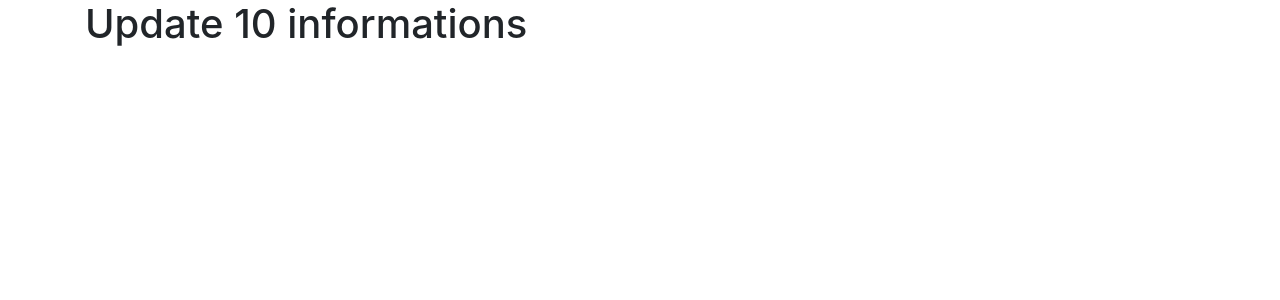
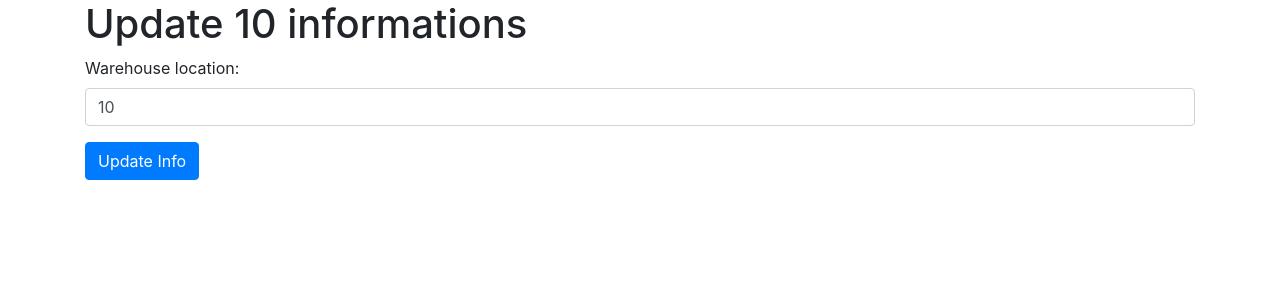
Before and after one commit to dwihdyn/inv-mgmt-system, a Python web app: template templates/warehouse_show.html in a window 1280 px wide. Shown: the part 56-356 px from the top of the page. Run offline with Jinja, Linux system fonts and the light colour scheme; the template is opened without the code that fills it: most values are stand-ins (such as "Sample title", 1, 10 or a date in 2020); some libraries are stand-ins or nearby versions.

Commit message:
can change warehouse location

```diff
--- a/templates/warehouse_show.html
+++ b/templates/warehouse_show.html
@@ -1,3 +1,18 @@
 {% extends '_layout.html' %} {% block ExtContent %}
 <h1>Update {{sel_wh.location}} informations</h1>
+<form
+  action="{{url_for('warehouse_update', id=sel_wh.warehouse_id)}}"
+  method="POST"
+>
+  <div class="form-group">
+    <label for="location"> Warehouse location: </label>
+    <input
+      type="text"
+      name="location"
+      class="form-control"
+      value="{{sel_wh.location}}"
+    />
+  </div>
+  <button type="submit" class="btn btn-primary">Update Info</button>
+</form>
 {% endblock %}
--- a/templates/warehouses.html
+++ b/templates/warehouses.html
@@ -3,7 +3,7 @@
 <table class="table">
   <thead>
     <tr>
-      <th scope="col">Warehouse name</th>
+      <th scope="col">Warehouse location</th>
       <th scope="col">Number of products</th>
       <th scope="col">Name of Store</th>
     </tr>
```
Also changed, not shown: app.py (+10 -14 lines).
